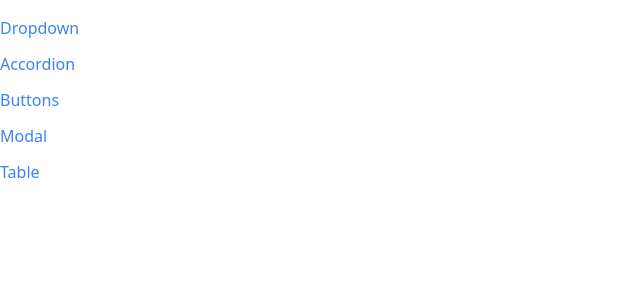
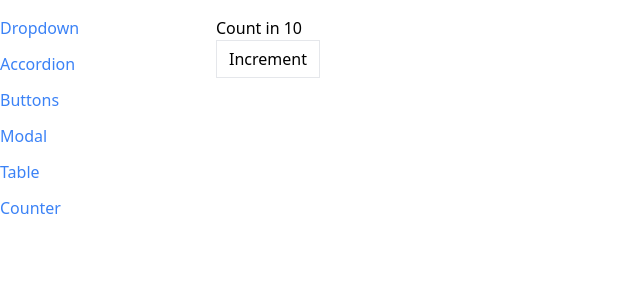
Before and after one commit to TIDIALLO/react-and-redux-repository, a React (Create React App) app in the folder comps/: page /counter in a window 1280 px wide. Shown: the top 300 px of the page, without its empty margins (0-640 px from the left). Built offline with nearby package versions, Linux system fonts and the light colour scheme.

Commit message:
custom hook in depth: creation our custom hook

```diff
--- a/comps/src/App.js
+++ b/comps/src/App.js
@@ -5,6 +5,8 @@
 import ButtonPage from "./pages/ButtonPage";
 import ModalPage from "./pages/ModelPage";
 import TablePage from "./pages/TablePage";
+import CounterPage from "./pages/CounterPage";
+
 function App() {
      return (
             <div className="container mx-auto grid grid-cols-6 gap-4 mt-4">
@@ -25,6 +27,9 @@
                 <Route path="/table">
                     <TablePage  />
                 </Route>
+                <Route path="/counter">
+                    <CounterPage initialCount={10} />
+                </Route>
             </div>
             </div>
         );
--- a/comps/src/components/Sidebar.js
+++ b/comps/src/components/Sidebar.js
@@ -6,7 +6,8 @@
         { label: 'Accordion', path: '/accordion' },
         { label: 'Buttons', path: '/buttons' },
         { label: 'Modal', path: '/modals' },
-        { label: 'Table', path: '/table ' }
+        { label: 'Table', path: '/table ' },
+        { label: 'Counter', path: '/counter ' }
     ];
 
     const rendereLinks = links.map((link) => {
--- /dev/null
+++ b/comps/src/pages/CounterPage.js
@@ -0,0 +1,37 @@
+import { useState, useEffect } from "react";
+import Button from "../components/Button";
+
+//custom hook
+    function useCounter(initialCount){
+        const [count, setCount] = useState(initialCount);
+
+        useEffect(()=>{
+            console.log(count);
+        }, [count]);
+
+        const increment = () =>{
+            setCount(count + 1);
+        };
+
+        return {
+            count,
+            increment
+        }
+    }
+
+
+
+function CounterPage({initialCount}){
+    const {count, increment} = useCounter(initialCount);
+    return(
+        <div>
+            <h1>Count in {count}</h1>
+            <Button onClick={increment}>
+                Increment
+            </Button>
+        </div>
+    )
+
+}
+
+export default CounterPage;
```
